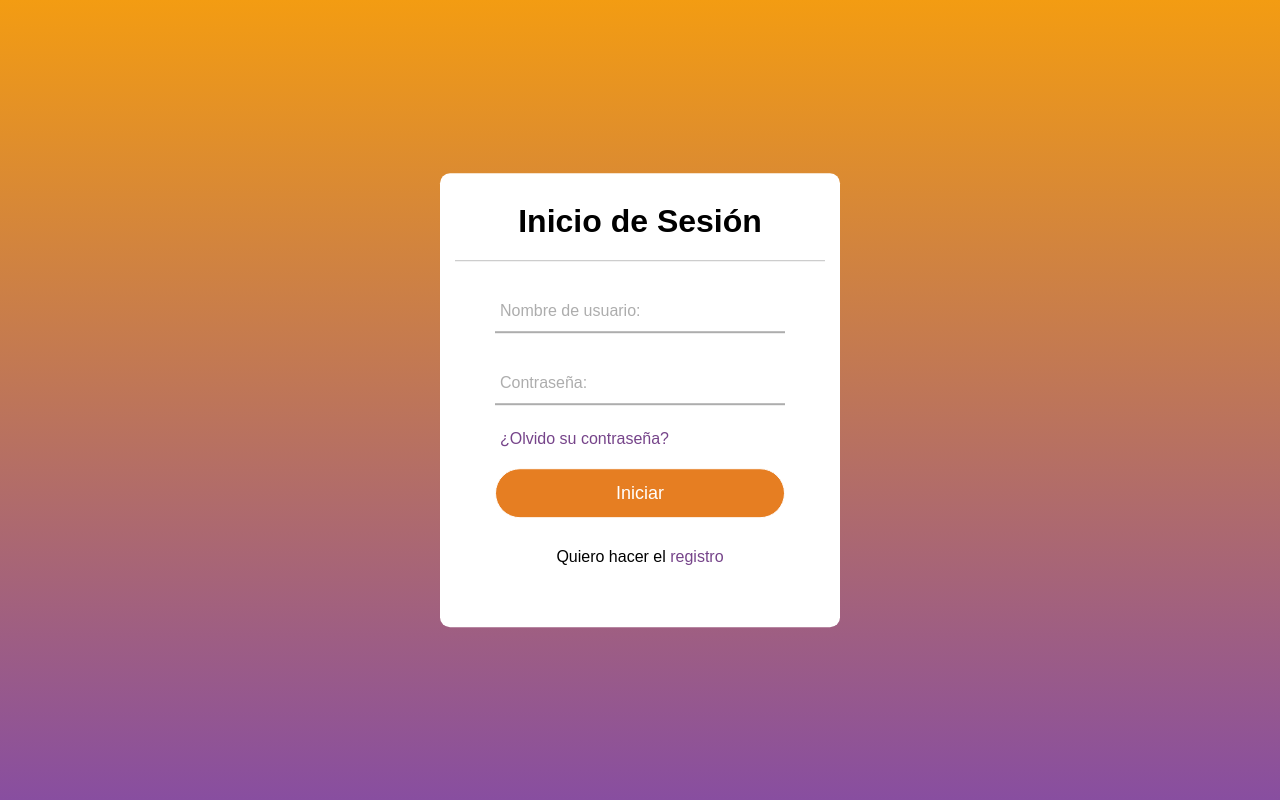
After one commit to PaulaV09/nexuslearn, a PHP site: page /login.html in a window 1280 px wide. The commit adds this page. Run offline with PHP 8.4, Linux system fonts and the light colour scheme.

Commit message:
Cambios en el nav, se agregó login(html/css)

```diff
--- /dev/null
+++ b/css/styles-login.css
@@ -0,0 +1,149 @@
+body{
+    margin: 0;
+    padding: 0;
+    font-family: 'Poppins', sans-serif;
+    background: linear-gradient(180deg, #f39c12, #884ea0);
+    height: 100vh;
+}
+
+.form{
+    position: absolute;
+    top: 50%;
+    left: 50%;
+    transform: translate(-50%, -50%);
+    width: 400px;
+    background: #fff;
+    border-radius: 10px;
+    padding: 30px 15px;
+}
+
+.title{
+    text-align: center;
+    padding: 0 0 20px 0;
+    border-bottom: 1px solid silver;
+}
+
+.form form{
+    padding: 0 40px;
+    box-sizing: border-box;
+}
+
+.username{
+    position: relative;
+    border-bottom: 2px solid #adadad;
+    margin: 30px 0;
+}
+
+.username input{
+    width: 100%;
+    padding: 0 5px;
+    height: 40px;
+    font-size: 16px;
+    border: none;
+    background: none;
+    outline: none;
+}
+
+.username label{
+    position: absolute;
+    top: 50%;
+    left: 5px;
+    color: #adadad;
+    transform: translateY(-50%);
+    font-size: 16px;
+    pointer-events: none;
+    transition: .5s;
+}
+
+.password{
+    position: relative;
+    border-bottom: 2px solid #adadad;
+    margin: 30px 0;
+}
+
+.password input{
+    width: 100%;
+    padding: 0 5px;
+    height: 40px;
+    font-size: 16px;
+    border: none;
+    background: none;
+    outline: none;
+}
+
+.password label{
+    position: absolute;
+    top: 50%;
+    left: 5px;
+    color: #adadad;
+    transform: translateY(-50%);
+    font-size: 16px;
+    pointer-events: none;
+    transition: .5s;
+}
+
+.username span::before,
+.password span::before{
+    content: '';
+    position: absolute;
+    top: 40px;
+    left: 0;
+    width: 0%;
+    height: 2px;
+    background: #884ea0;
+    transition: .5s;
+}
+
+.username input:focus ~ label,
+.password input:focus ~ label{
+    top: -5px;
+    color: #884ea0;
+}
+
+.username input:focus ~ span::before,
+.password input:focus ~ span::before{
+    width: 100%;
+}
+
+.remember{
+    margin: -5px 0 20px 5px;
+    color: #76448a;
+    cursor: pointer;
+}
+
+.remember:hover{
+    text-decoration: underline;
+}
+
+input[type="submit"]{
+    width: 100%;
+    height: 50px;
+    border: 1px solid;
+    background: #e67e22;
+    border-radius: 25px;
+    font-size: 18px;
+    color: #fff;
+    cursor: pointer;
+    outline: none;
+}
+
+input[type="submit"]:hover{
+    border: 3px solid #af7ac5;
+    transition: .3s;
+}
+
+.signin{
+    margin: 30px 0;
+    text-align: center;
+    font-size: 16px;
+    color: #000;
+}
+
+.signin a{
+    color: #76448a;
+    text-decoration: none;
+}
+
+.signin a:hover{
+    text-decoration: underline;
+}
--- /dev/null
+++ b/login.html
@@ -0,0 +1,32 @@
+<!DOCTYPE html>
+<html lang="en">
+<head>
+    <meta charset="UTF-8">
+    <meta http-equiv="X-UA-Compatible" content="IE=edge">
+    <meta name="viewport" content="width=device-width, initial-scale=1.0">
+    <title>NexusLearn</title>
+    <link rel="shortcut icon" href="./images/Favicon.png" type="image/x-icon">
+    <link rel="stylesheet" href="./css/normalize.css">
+    <link rel="stylesheet" href="./css/styles-login.css">
+</head>
+<body>
+    <div class="form">
+        <h1 class="title">Inicio de Sesión</h1>
+        <form action="#" method="post">
+            <div class="username">
+                <input type="text" required>
+                <label>Nombre de usuario:</label>
+            </div>
+            <div class="password">
+                <input type="password" required>
+                <label>Contraseña:</label>
+            </div>
+            <div class="remember">¿Olvido su contraseña?</div>
+            <input type="submit" value="Iniciar">
+            <div class="signin">
+                Quiero hacer el <a href="#">registro</a>
+            </div>
+        </form>
+    </div>
+</body>
+</html>
```
Also changed, not shown: SesionAbierta.html (+11 -5 lines), css/styles.css (+24 -0 lines), foro.html (+15 -9 lines), repositorio.html (+15 -9 lines), reuniones.html (+15 -9 lines).
